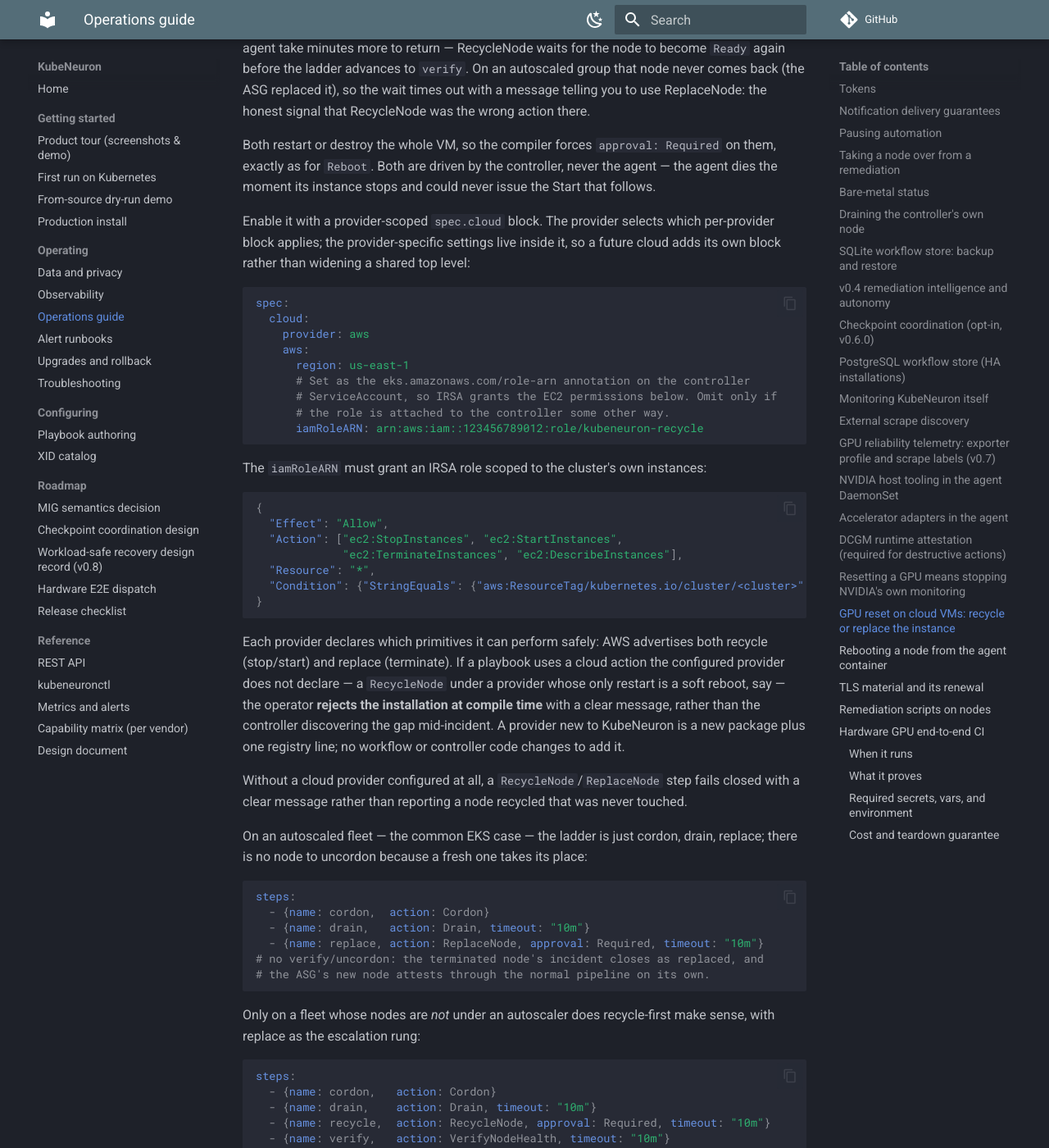
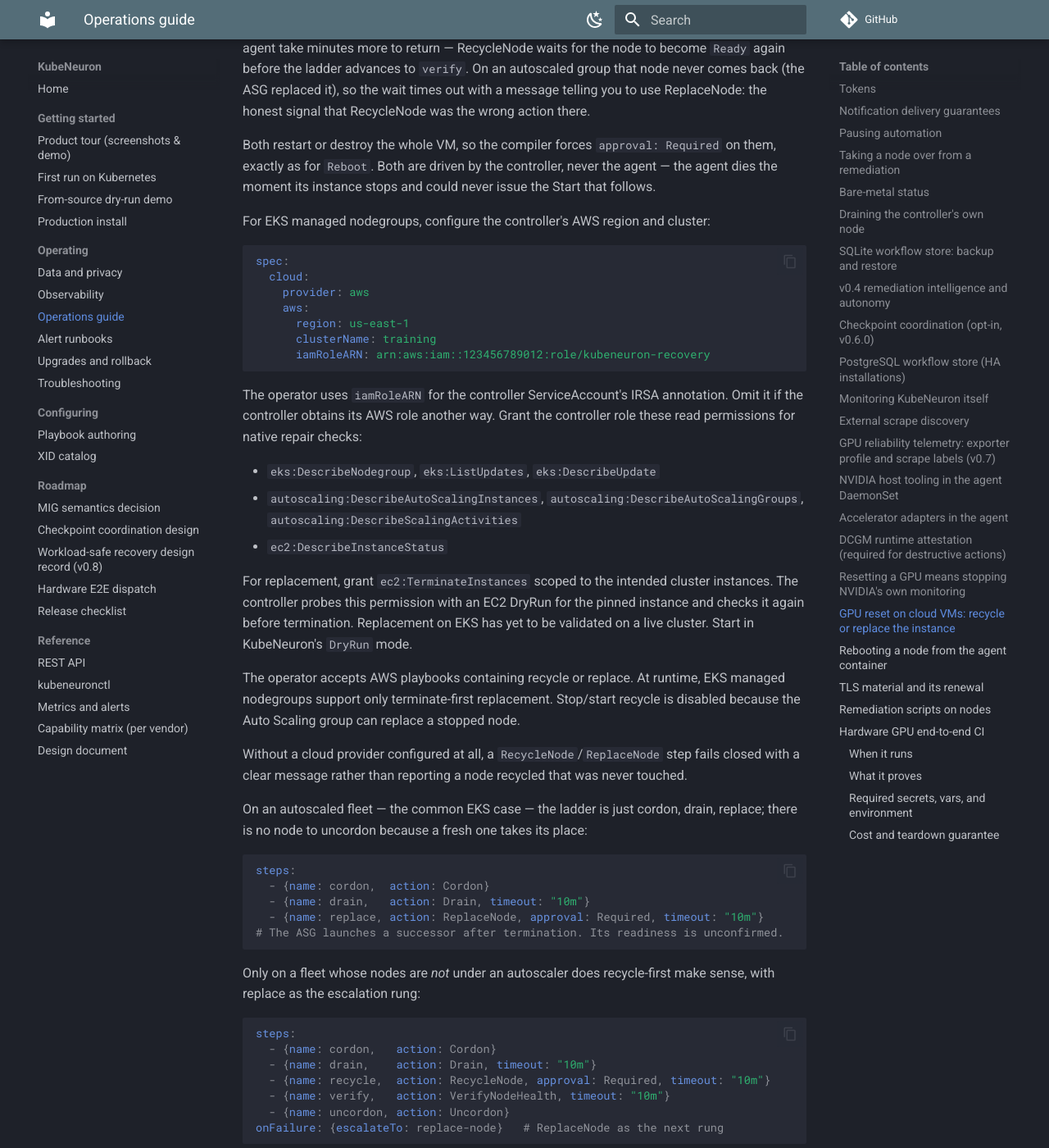
Before and after one commit to kubeneuron/kubeneuron, an MkDocs documentation site: the page built from docs/operations.md, in a window 1280 px wide and 1400 px high, scrolled down 21517 px. Shown: the whole window at 82% size. Built offline with MkDocs 1.6.1 and Material for MkDocs 9.7.7, drawn with Linux system fonts in a browser that asks for light colours; comment, search, counter and statistics services are not loaded.

Commit message:
aws: explain replacement eligibility and termination order
Signed-off-by: Andrii Petruk <andrey.petruk@gmail.com>

````diff
--- a/docs/operations.md
+++ b/docs/operations.md
@@ -1035,9 +1035,7 @@ Required` on them, exactly as for `Reboot`. Both are driven by the controller,
 never the agent — the agent dies the moment its instance stops and could never
 issue the Start that follows.
 
-Enable it with a provider-scoped `spec.cloud` block. The provider selects which
-per-provider block applies; the provider-specific settings live inside it, so a
-future cloud adds its own block rather than widening a shared top level:
+For EKS managed nodegroups, configure the controller's AWS region and cluster:
 
 ```yaml
 spec:
@@ -1045,31 +1043,27 @@ spec:
     provider: aws
     aws:
       region: us-east-1
-      # Set as the eks.amazonaws.com/role-arn annotation on the controller
-      # ServiceAccount, so IRSA grants the EC2 permissions below. Omit only if
-      # the role is attached to the controller some other way.
-      iamRoleARN: arn:aws:iam::123456789012:role/kubeneuron-recycle
+      clusterName: training
+      iamRoleARN: arn:aws:iam::123456789012:role/kubeneuron-recovery
 ```
 
-The `iamRoleARN` must grant an IRSA role scoped to the cluster's own instances:
+The operator uses `iamRoleARN` for the controller ServiceAccount's IRSA
+annotation. Omit it if the controller obtains its AWS role another way.
+Grant the controller role these read permissions for native repair checks:
 
-```json
-{
-  "Effect": "Allow",
-  "Action": ["ec2:StopInstances", "ec2:StartInstances",
-             "ec2:TerminateInstances", "ec2:DescribeInstances"],
-  "Resource": "*",
-  "Condition": {"StringEquals": {"aws:ResourceTag/kubernetes.io/cluster/<cluster>": "owned"}}
-}
-```
+- `eks:DescribeNodegroup`, `eks:ListUpdates`, `eks:DescribeUpdate`
+- `autoscaling:DescribeAutoScalingInstances`, `autoscaling:DescribeAutoScalingGroups`,
+  `autoscaling:DescribeScalingActivities`
+- `ec2:DescribeInstanceStatus`
 
-Each provider declares which primitives it can perform safely: AWS advertises
-both recycle (stop/start) and replace (terminate). If a playbook uses a cloud
-action the configured provider does not declare — a `RecycleNode` under a
-provider whose only restart is a soft reboot, say — the operator **rejects the
-installation at compile time** with a clear message, rather than the controller
-discovering the gap mid-incident. A provider new to KubeNeuron is a new package
-plus one registry line; no workflow or controller code changes to add it.
+For replacement, grant `ec2:TerminateInstances` scoped to the intended cluster
+instances. The controller probes this permission with an EC2 DryRun for the
+pinned instance and checks it again before termination. Replacement on EKS
+has yet to be validated on a live cluster. Start in KubeNeuron's `DryRun` mode.
+
+The operator accepts AWS playbooks containing recycle or replace. At runtime,
+EKS managed nodegroups support only terminate-first replacement. Stop/start
+recycle is disabled because the Auto Scaling group can replace a stopped node.
 
 Without a cloud provider configured at all, a `RecycleNode`/`ReplaceNode` step
 fails closed with a clear message rather than reporting a node recycled that was
@@ -1083,8 +1077,7 @@ steps:
   - {name: cordon,  action: Cordon}
   - {name: drain,   action: Drain, timeout: "10m"}
   - {name: replace, action: ReplaceNode, approval: Required, timeout: "10m"}
-# no verify/uncordon: the terminated node's incident closes as replaced, and
-# the ASG's new node attests through the normal pipeline on its own.
+# The ASG launches a successor after termination. Its readiness is unconfirmed.
 ```
 
 Only on a fleet whose nodes are *not* under an autoscaler does recycle-first make
````
Also changed, not shown: CHANGELOG.md (+2 -0 lines), docs/design.md (+2 -0 lines), 5 other files.
